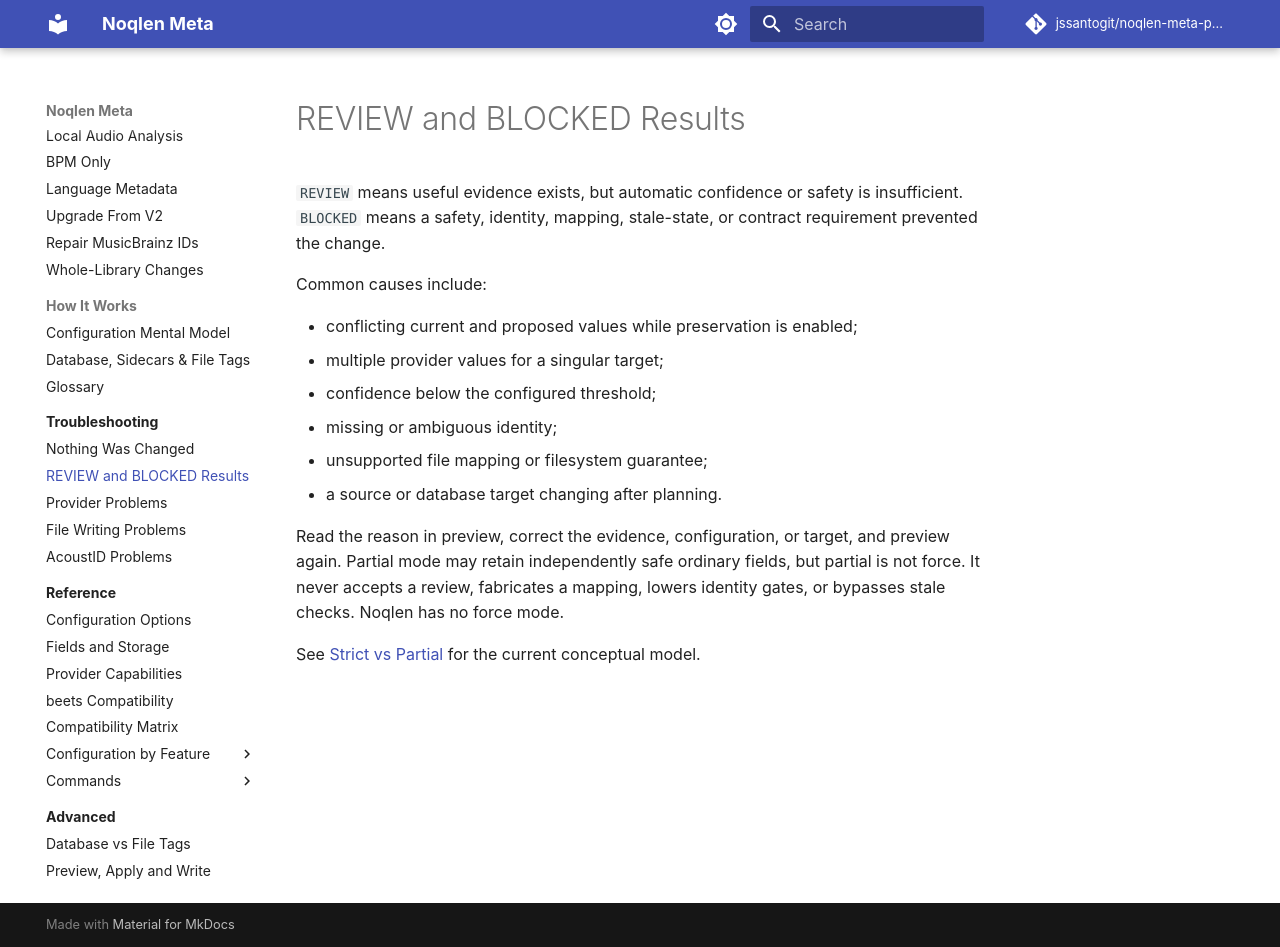
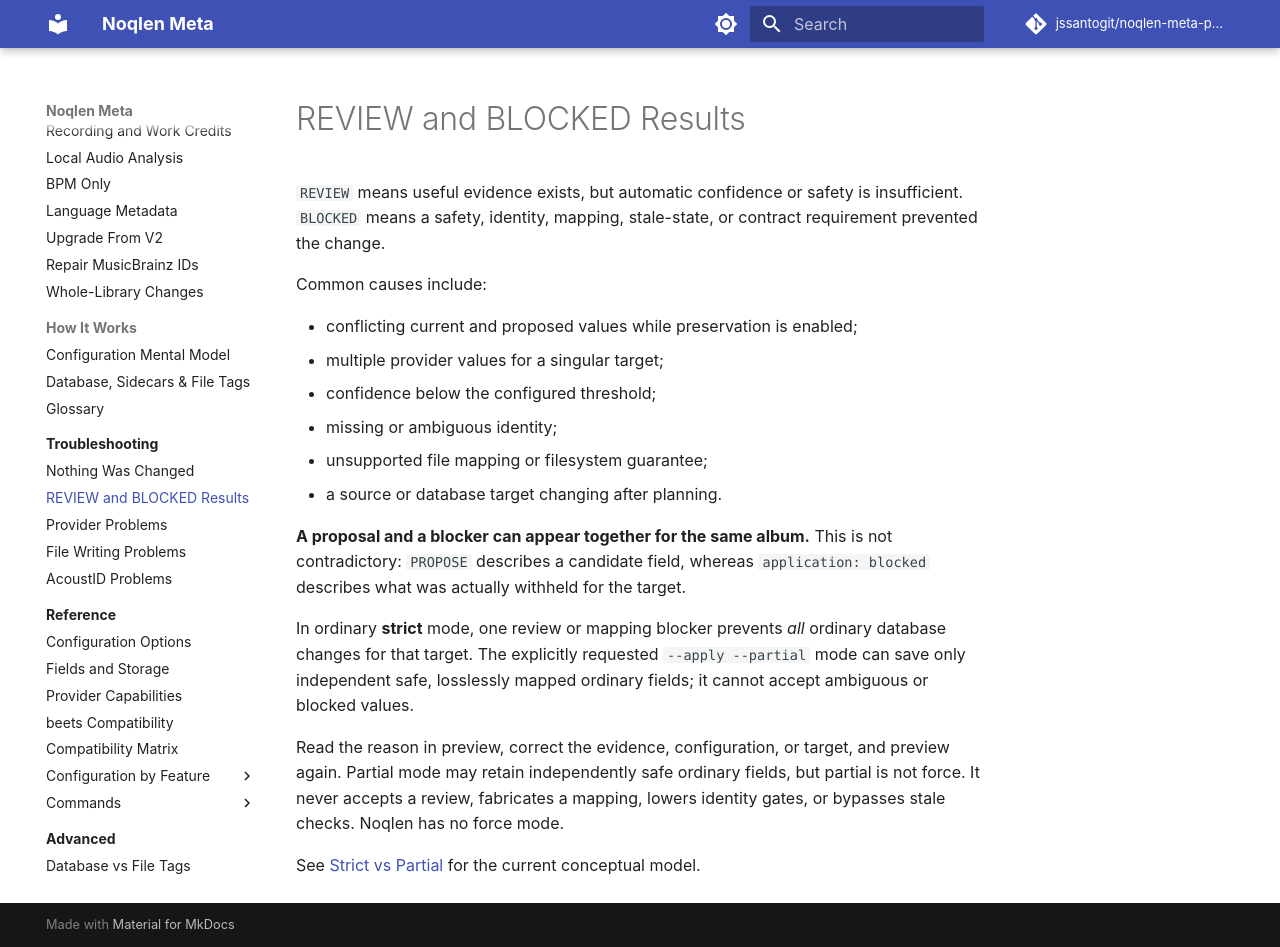
Before and after one commit to jssantogit/noqlen-meta-plugin, an MkDocs documentation site: the page built from site-docs/troubleshooting/review-blocked.md, in a window 1280 px wide and 947 px high. Built offline with MkDocs 1.6.1 and Material for MkDocs 9.7.7, drawn with Linux system fonts in a browser that asks for light colours; comment, search, counter and statistics services are not loaded.

Commit message:
docs: expose strict application semantics at each beginner decision point

```diff
--- a/site-docs/troubleshooting/review-blocked.md
+++ b/site-docs/troubleshooting/review-blocked.md
@@ -13,6 +13,15 @@
 - unsupported file mapping or filesystem guarantee;
 - a source or database target changing after planning.
 
+**A proposal and a blocker can appear together for the same album.**
+This is not contradictory: `PROPOSE` describes a candidate field, whereas
+`application: blocked` describes what was actually withheld for the target.
+
+In ordinary **strict** mode, one review or mapping blocker prevents *all*
+ordinary database changes for that target. The explicitly requested
+`--apply --partial` mode can save only independent safe, losslessly
+mapped ordinary fields; it cannot accept ambiguous or blocked values.
+
 Read the reason in preview, correct the evidence, configuration, or target, and
 preview again. Partial mode may retain independently safe ordinary fields, but
 partial is not force. It never accepts a review, fabricates a mapping, lowers
```
